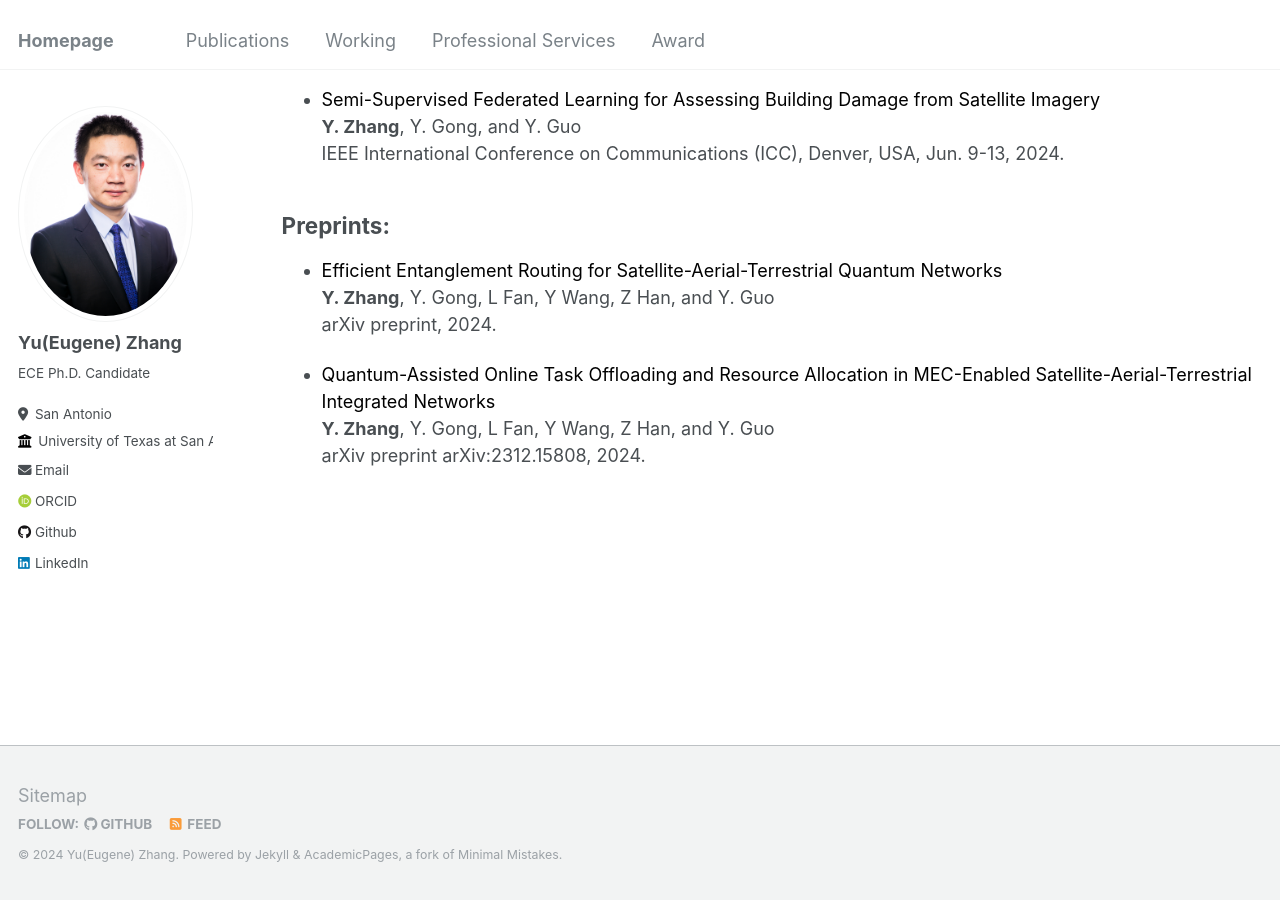
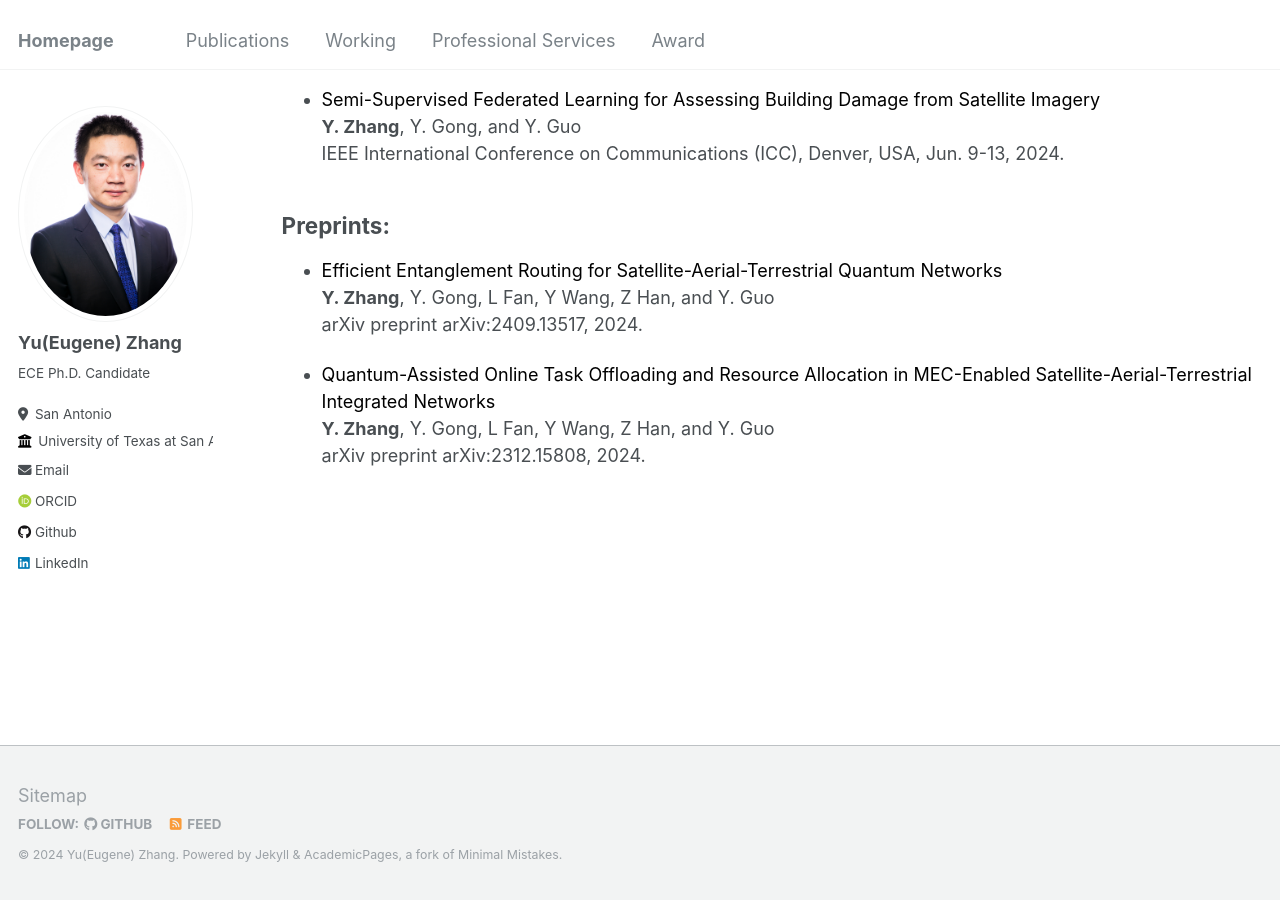
Before and after one commit to Yu-Zhang-Eugene/yu-zhang-eugene.github.io, a Jekyll site: the page built from _pages/publications.md, in a window 1280 px wide and 900 px high, scrolled down 590 px. Built offline with Jekyll 4.4.1, drawn with Linux system fonts in a browser that asks for light colours; some web fonts are replaced.

Commit message:
Update publications.md

```diff
--- a/_pages/publications.md
+++ b/_pages/publications.md
@@ -37,7 +37,7 @@ Preprints:
 ------
 - <span style="color: black;"> Efficient Entanglement Routing for Satellite-Aerial-Terrestrial Quantum Networks </span>
   __Y. Zhang__, Y. Gong, L Fan, Y Wang, Z Han, and Y. Guo
-arXiv preprint, 2024.
+arXiv preprint 	arXiv:2409.13517, 2024.
 
 - <span style="color: black;"> Quantum-Assisted Online Task Offloading and Resource Allocation in MEC-Enabled Satellite-Aerial-Terrestrial Integrated Networks </span>
   __Y. Zhang__, Y. Gong, L Fan, Y Wang, Z Han, and Y. Guo
```
